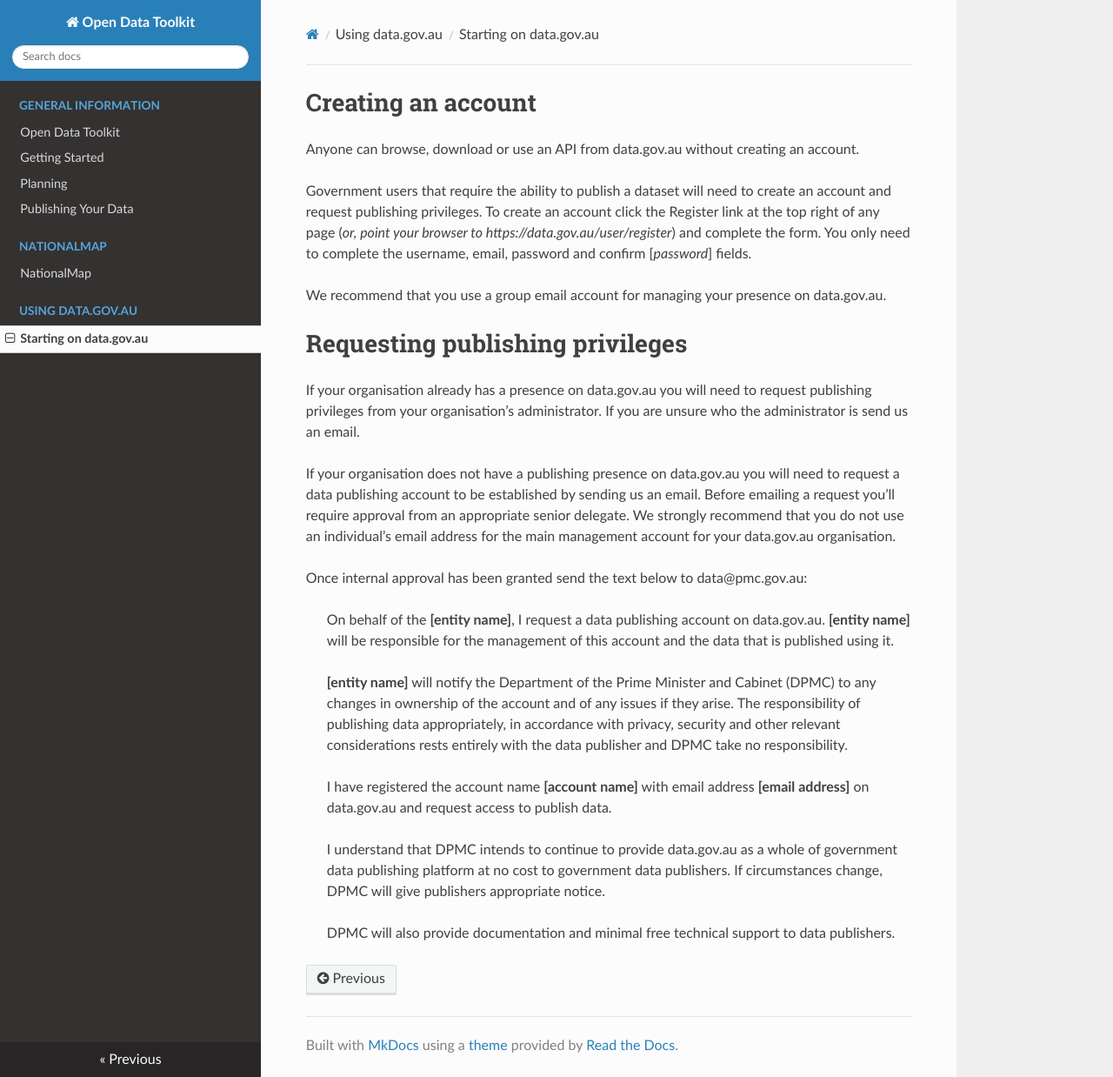
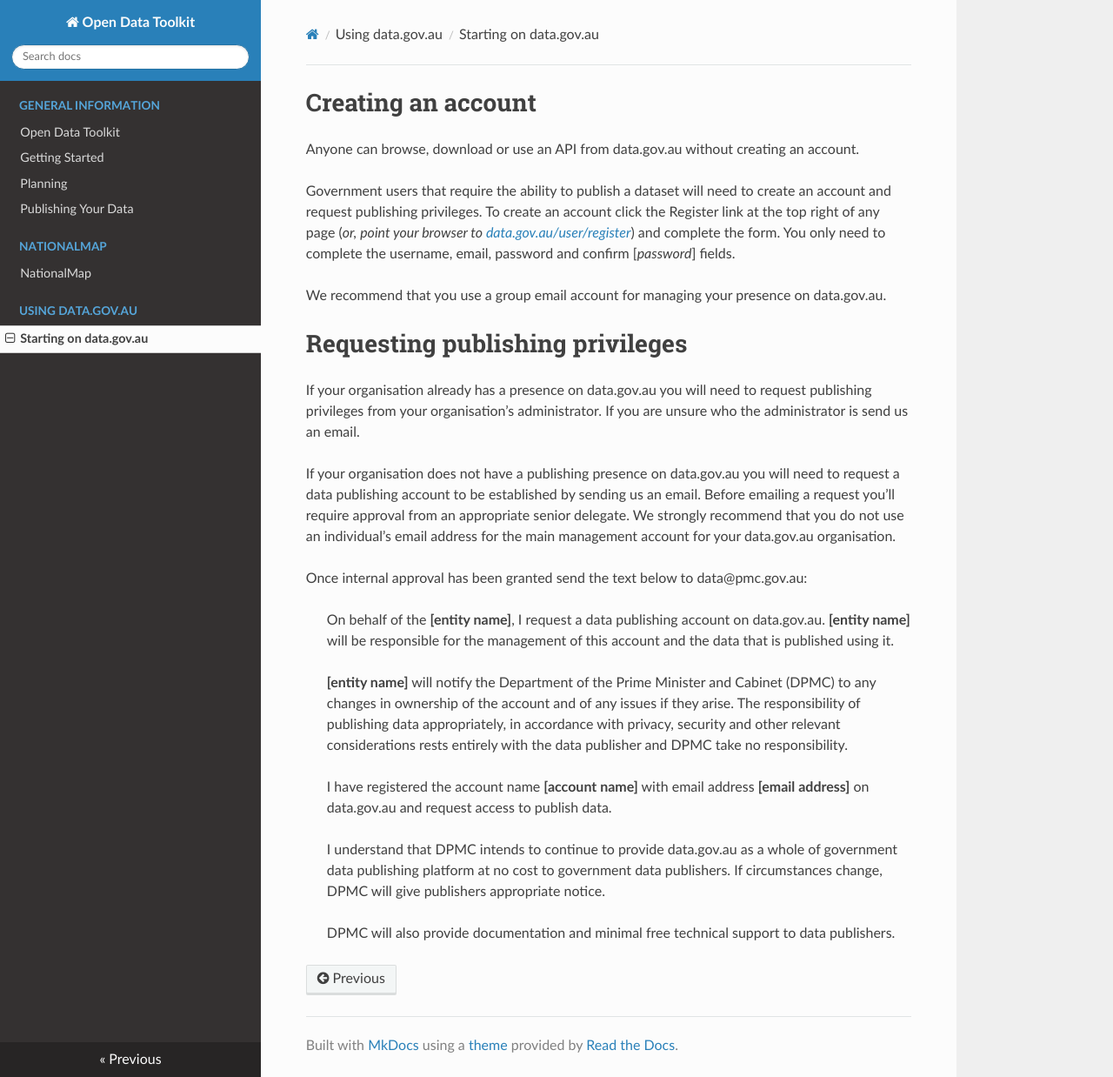
Before and after one commit to ajbar7/allan-toolkit-test, an MkDocs documentation site: the page built from docs/data-gov-au-starting.md, in a window 1280 px wide and 1238 px high. Shown: the whole window at 87% size. Built offline with MkDocs 1.6.1, drawn with Linux system fonts in a browser that asks for light colours; nearby versions of some CDN libraries; old or Windows-style settings are respelled for this version of MkDocs; some of the changed lines change nothing that is shown.

Commit message:
Update data-gov-au-starting.md

```diff
--- a/docs/data-gov-au-starting.md
+++ b/docs/data-gov-au-starting.md
@@ -2,7 +2,7 @@
 
 Anyone can browse, download or use an API from data.gov.au without creating an account.
 
-Government users that require the ability to publish a dataset will need to create an account and request publishing privileges. To create an account click the Register link at the top right of any page (*or, point your browser to https://data.gov.au/user/register*) and complete the form. You only need to complete the username, email, password and confirm [*password*] fields.
+Government users that require the ability to publish a dataset will need to create an account and request publishing privileges. To create an account click the Register link at the top right of any page (*or, point your browser to [data.gov.au/user/register](https://data.gov.au/user/register)*) and complete the form. You only need to complete the username, email, password and confirm [*password*] fields.
 
 We recommend that you use a group email account for managing your presence on data.gov.au.
 
```
